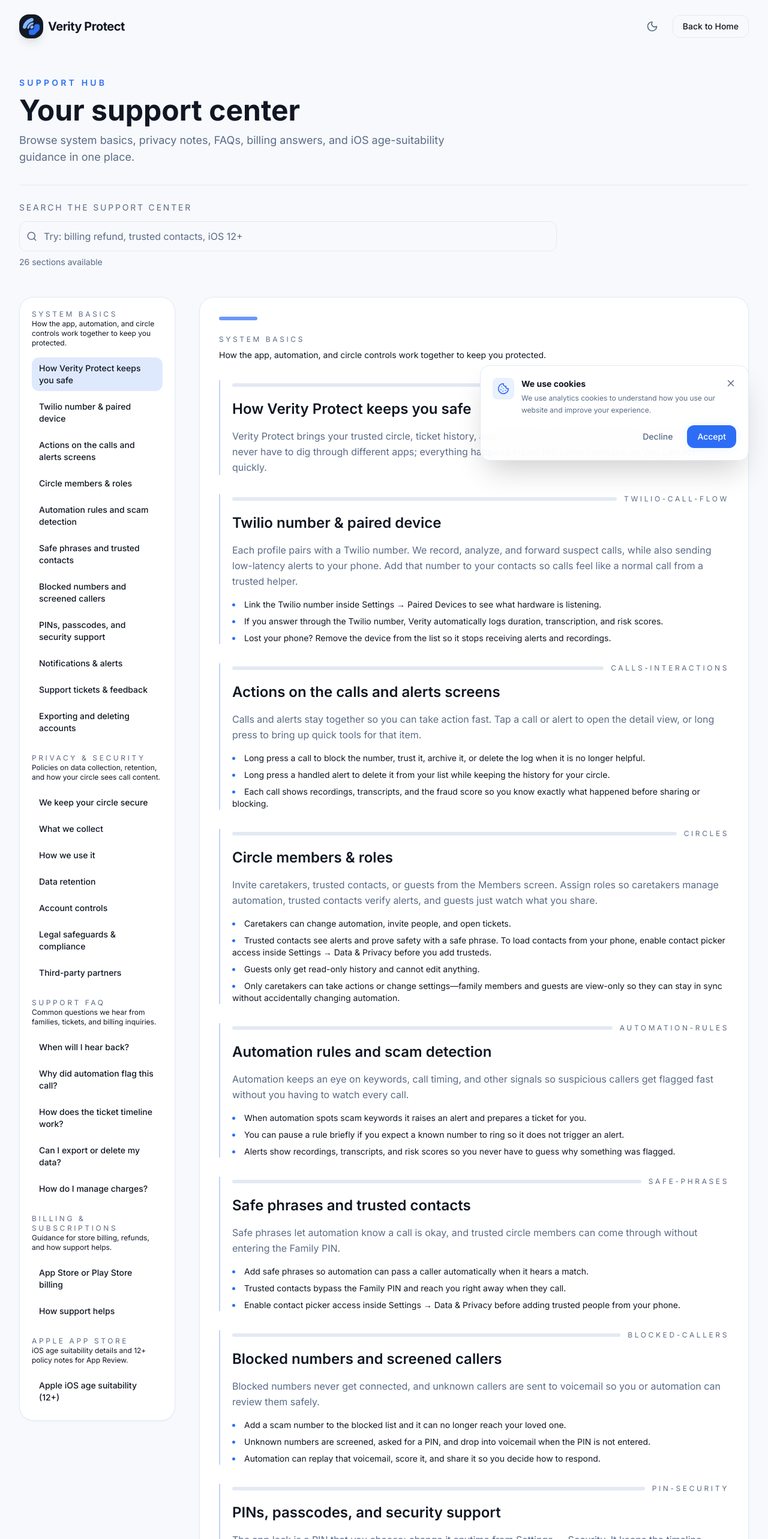
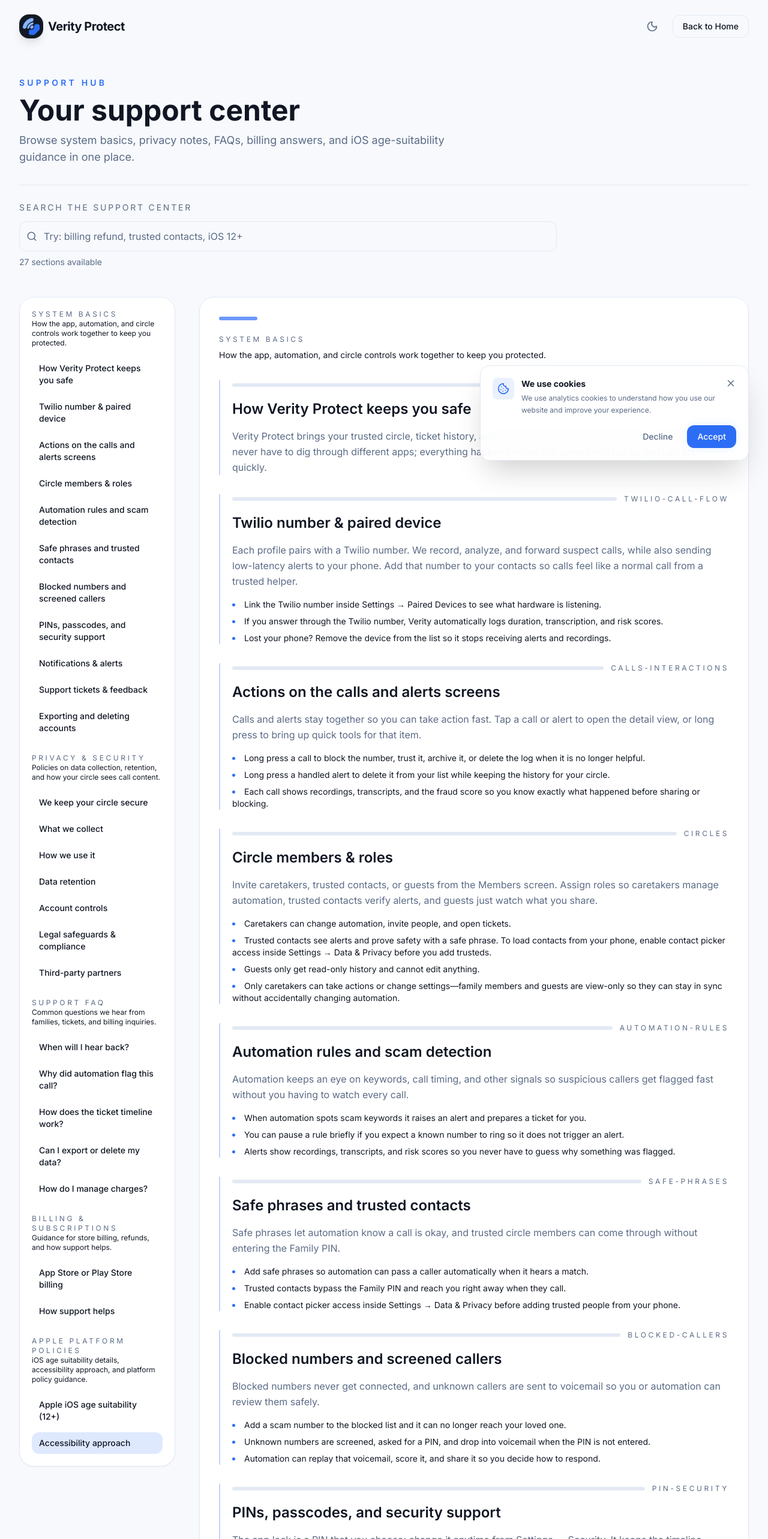
Before and after one commit to SynisterSage/verityweb, a React (Vite) app: page /support/accessibility in a window 1280 px wide. Before the commit this address led to /support. Shown: the top 2566 px of the page at 60% size. Built offline with nearby package versions, Linux system fonts and the light colour scheme.

Commit message:
added: accessibility section in support center

```diff
--- a/components/sections/SupportCenter.tsx
+++ b/components/sections/SupportCenter.tsx
@@ -58,8 +58,8 @@
   },
   {
     type: 'app-store',
-    title: 'Apple App Store',
-    description: 'iOS age suitability details and 12+ policy notes for App Review.',
+    title: 'Apple platform policies',
+    description: 'iOS age suitability details, accessibility approach, and platform policy guidance.',
     sections: APP_STORE_CONTENT,
   },
 ];
@@ -201,7 +201,10 @@
       groups.flatMap((group) =>
         group.sections.map((section) => {
           const bodyContent = [section.body, ...(section.bullets ?? [])].join(' ');
-          const searchSource = `${section.id} ${section.title} ${bodyContent} ${group.title} ${group.description}`;
+          const referenceContent = (section.references ?? [])
+            .map((reference) => `${reference.prefix ?? ''} ${reference.label} ${reference.url}`)
+            .join(' ');
+          const searchSource = `${section.id} ${section.title} ${bodyContent} ${referenceContent} ${group.title} ${group.description}`;
           const normalizedSearchText = normalizeText(searchSource);
           const searchWords = Array.from(
             new Set(normalizedSearchText.split(' ').filter((word) => word.length > 1))
@@ -674,6 +677,22 @@
                           <p className="text-base text-light-muted dark:text-dark-muted leading-relaxed">
                             {section.body}
                           </p>
+                          {section.references?.length ? (
+                            <div className="flex flex-wrap gap-3">
+                              {section.references.map((reference) => (
+                                <a
+                                  key={`${section.id}-${reference.url}-${reference.label}`}
+                                  href={reference.url}
+                                  target="_blank"
+                                  rel="noreferrer"
+                                  className="inline-flex items-center gap-1 text-sm font-semibold text-brand-blue hover:underline"
+                                >
+                                  {reference.prefix ? `${reference.prefix}: ` : ''}
+                                  {reference.label}
+                                </a>
+                              ))}
+                            </div>
+                          ) : null}
                           {section.bullets ? (
                             <ul className="space-y-2 text-sm text-light-text dark:text-dark-text list-disc list-inside marker:text-brand-blue dark:marker:text-brand-blue marker:font-semibold">
                               {section.bullets.map((bullet) => (
--- a/components/sections/how-it-works/CardContainer.tsx
+++ b/components/sections/how-it-works/CardContainer.tsx
@@ -85,10 +85,10 @@
 
         {/* Description Area */}
         <div className="p-8 bg-light-card dark:bg-dark-card flex-1 transition-colors duration-300 relative">
-          <div className="absolute -top-6 left-8 bg-brand-blue text-white w-10 h-10 rounded-xl flex items-center justify-center font-bold text-lg shadow-lg border-4 border-light-card dark:border-dark-card">
+          <div className="inline-flex self-start mb-4 md:mb-0 md:absolute md:-top-6 md:left-8 bg-brand-blue text-white w-10 h-10 rounded-xl items-center justify-center font-bold text-lg shadow-lg border-4 border-light-card dark:border-dark-card">
               {stepNumber}
           </div>
-          <h3 className="text-xl font-bold text-light-text dark:text-dark-text mb-3 mt-2">{title}</h3>
+          <h3 className="text-xl font-bold text-light-text dark:text-dark-text mb-3 mt-0 md:mt-2">{title}</h3>
           <p className="text-light-muted dark:text-dark-muted leading-relaxed text-sm">
             {description}
           </p>
--- a/components/sections/supportResources.ts
+++ b/components/sections/supportResources.ts
@@ -1,8 +1,15 @@
+export type ResourceReference = {
+  label: string;
+  url: string;
+  prefix?: string;
+};
+
 export type ResourceSection = {
   id: string;
   title: string;
   body: string;
   bullets?: string[];
+  references?: ResourceReference[];
 };
 
 export type SupportResourceType = 'system-basics' | 'privacy' | 'faq' | 'billing' | 'app-store';
@@ -275,7 +282,7 @@
     id: 'apple-ios-age-suitability',
     title: 'Apple iOS age suitability (12+)',
     body:
-      'Verity Protect is designed for users age 12 and up on iOS. The app focuses on scam-call protection, family visibility, and account safety controls rather than social networking or open user-generated content.',
+      'Verity Protect is designed for users age 12 and up on iOS. The product focuses on scam-call protection, family visibility, and account safety controls rather than social networking or open user-generated content.',
     bullets: [
       'Recommended age: 12+. Younger users should use the app only with a parent, guardian, or caretaker.',
       'Core experience: call screening, trusted contacts, alerts, and support workflows.',
@@ -283,4 +290,22 @@
       'Calls from unknown numbers may include unpredictable language before they are screened, which is why family oversight and safety settings are built in.',
     ],
   },
+  {
+    id: 'accessibility',
+    title: 'Accessibility approach',
+    body:
+      'Verity Protect follows an adult-first, caregiver-friendly accessibility approach built for clarity during high-stress call moments. The interface supports both dark and light appearance modes, with deliberate attention to readable typography, predictable interaction patterns, and sufficient color contrast across key workflows.',
+    bullets: [
+      'The UI direction is led by designer Lex Ferguson, a design major at Monmouth University in West Long Branch, with a strong focus on practical, accessible product design.',
+      'Current accessibility priorities include clear hierarchy, consistent interaction models, and contrast-conscious styling for everyday readability.',
+      'Accessibility support is actively expanding, with additional Apple platform accessibility capabilities planned in upcoming releases.',
+    ],
+    references: [
+      {
+        prefix: 'Designer portfolio',
+        label: 'Lex Ferguson',
+        url: 'https://www.aferguson.art/',
+      },
+    ],
+  },
 ];
```
